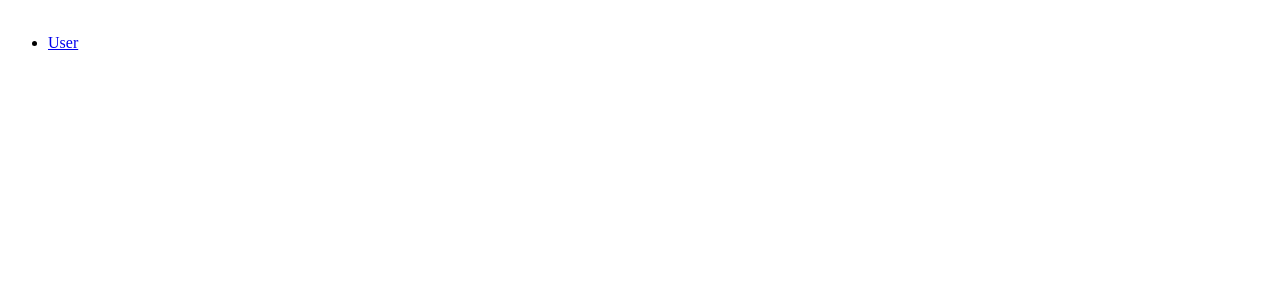
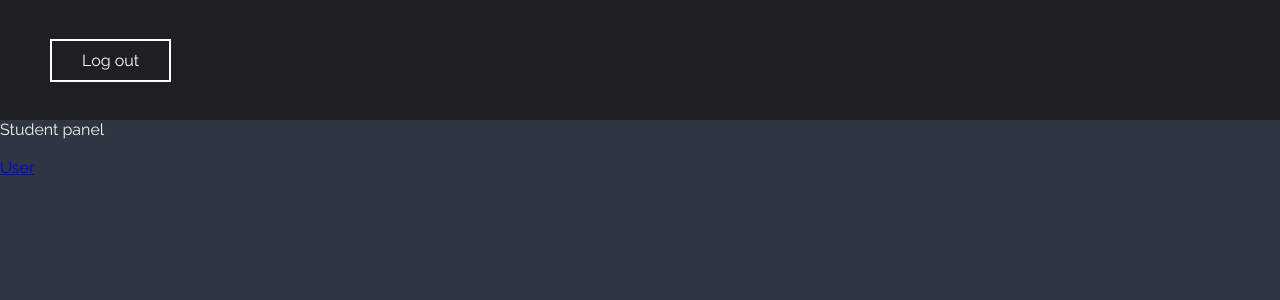
Before and after one commit to Caltus124/django_profil_app, a Django app: page /profil/select in a window 1280 px wide. Before the commit the part shown is almost empty. Shown: the top 300 px of the page. Run offline with Django 3.2, Linux system fonts and the light colour scheme; tables that the repository leaves empty hold one stand-in row (values such as "Sample post"); parts of the project's set-up code (start-up, migrations or seed data) failed here and were passed over.

Commit message:
profil and select

```diff
--- a/template/profil.html
+++ b/template/profil.html
@@ -41,6 +41,7 @@ header a{
 		<a href="/login">Log out</a>
 	</div>
 </header>
+<p>Admin panel</p>
 {% if user.is_authenticated %}
 <p>{{ user }}</p>
 {% endif %}
--- a/template/select.html
+++ b/template/select.html
@@ -7,6 +7,42 @@
     <title>Selection de profil</title>
 </head>
 <body>
+
+<style type="text/css">
+@import url('https://fonts.googleapis.com/css?family=Raleway');
+*{
+    padding: 0;
+    margin: 0;
+}
+
+body{
+    font-family: 'Raleway', sans-serif;
+    color: #F2F2F2;
+    background-color: #303641;
+}
+
+header{
+    height: 15vh;
+    width: 100%;
+    background-color: #1D1F20;
+    display: flex;
+    align-items: center;
+}
+header a{
+    color: white;
+    border: 2px solid white;
+    padding: 10px 30px 10px 30px;
+    text-decoration: none;
+    margin-left: 50px;
+}
+</style>
+
+<header>
+    <div>
+        <a href="/login">Log out</a>
+    </div>
+</header>
+<p>Student panel</p>
     {% if student_list %}
         <ul>
         {% for Student in student_list %}
```
Also changed, not shown: db.sqlite3.
